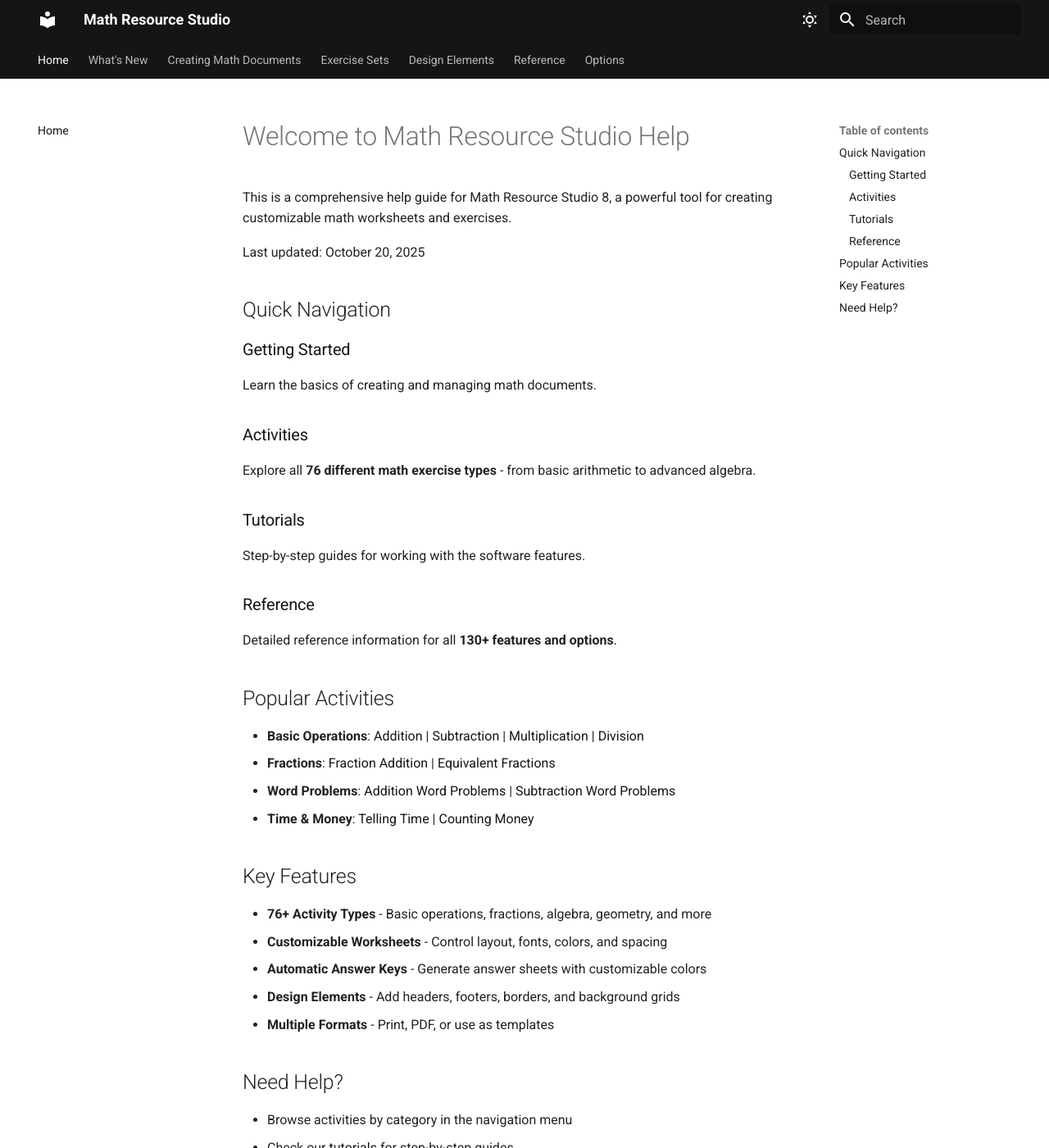
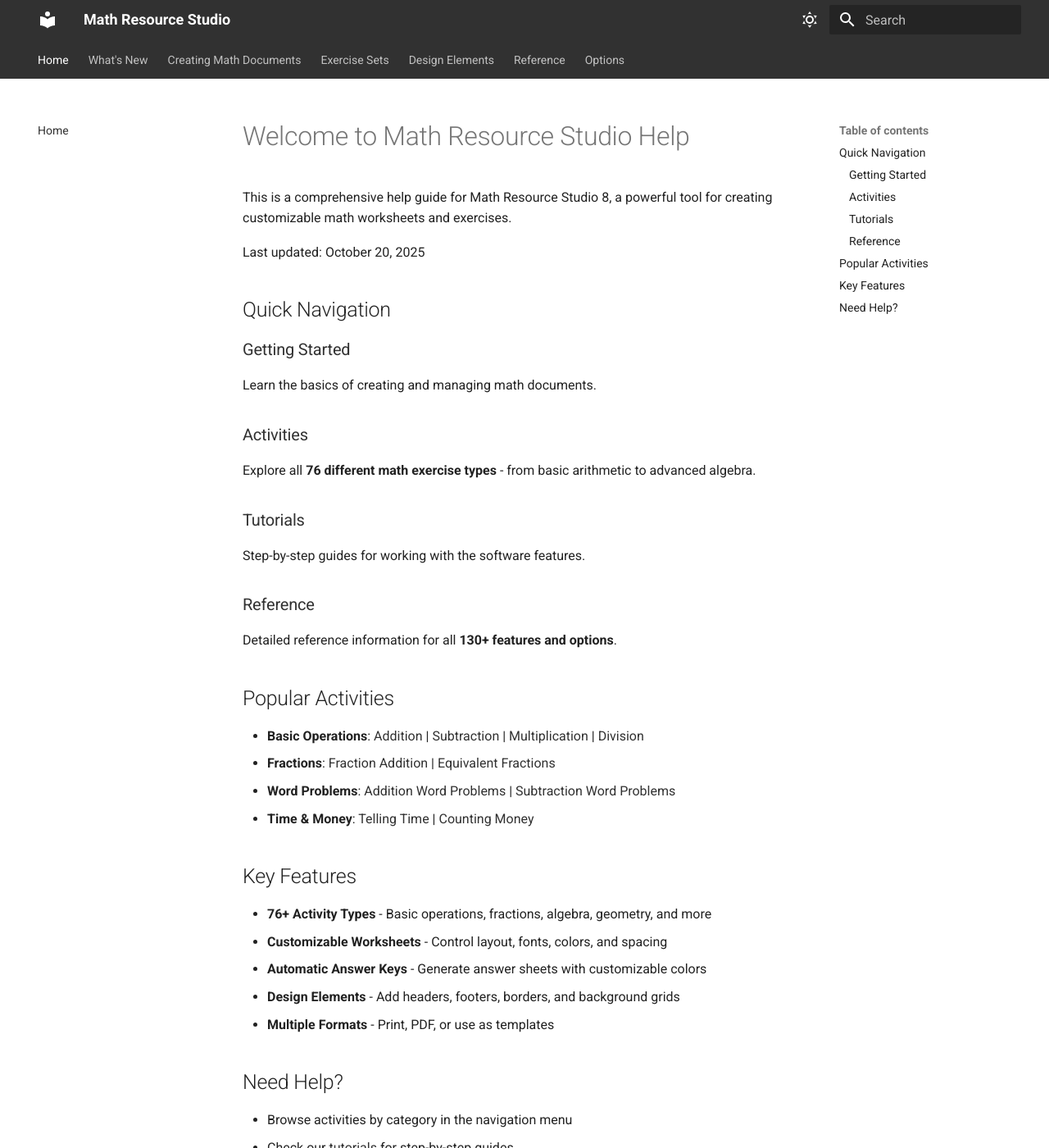
Before and after one commit to rdinch/MathResourceStudio-Help, an MkDocs documentation site: the page built from docs/index.md, in a window 1280 px wide and 1400 px high. Shown: the whole window at 82% size. Built offline with MkDocs 1.6.1 and Material for MkDocs 9.7.7, drawn with Linux system fonts in a browser that asks for light colours.

Commit message:
More color changes.

```diff
--- a/docs/stylesheets/extra.css
+++ b/docs/stylesheets/extra.css
@@ -1,5 +1,5 @@
 :root {
-  --md-primary-fg-color: #151515;
+  --md-primary-fg-color: #313131;
   --md-primary-fg-color--light: #B54040;
   --md-primary-fg-color--dark: #8A2828;
 }
```
